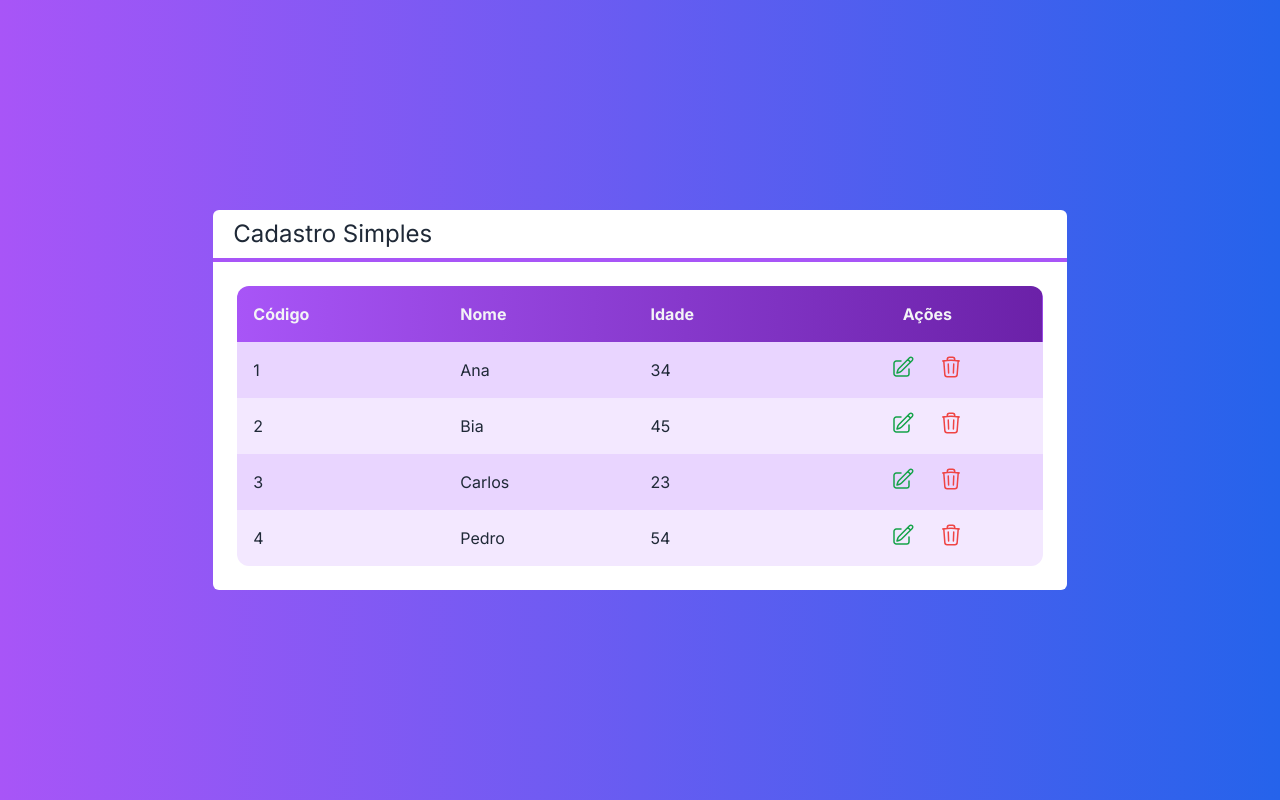
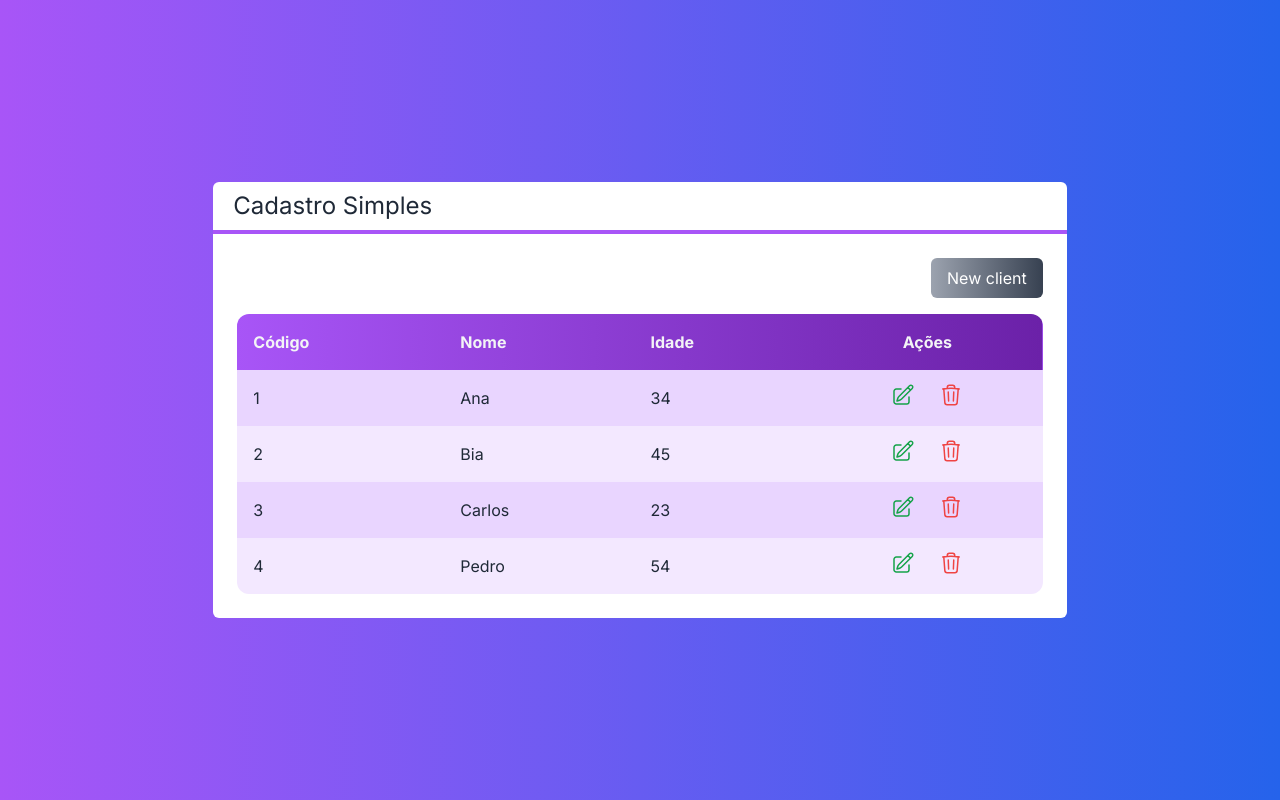
Before and after one commit to eobrunodias/client-management, a Next.js app: page / in a window 1280 px wide. Built offline with nearby package versions, Linux system fonts and the light colour scheme.

Commit message:
feat: add Button component

```diff
--- /dev/null
+++ b/src/components/Button.tsx
@@ -0,0 +1,21 @@
+interface ButtonProps {
+  cor?: "green" | "blue" | "gray";
+  className?: string;
+  children: React.ReactNode;
+}
+
+export default function Button(props: ButtonProps) {
+  const cor = props.cor ?? "gray";
+
+  return (
+    <button
+      className={`
+      bg-gradient-to-r from-${cor}-400 to-${cor}-700
+      text-white px-4 py-2 rounded-md
+      ${props.className}
+    `}
+    >
+      {props.children}
+    </button>
+  );
+}
--- a/src/pages/index.tsx
+++ b/src/pages/index.tsx
@@ -1,3 +1,4 @@
+import Button from "@/components/Button";
 import Layout from "@/components/Layout";
 import Table from "@/components/Table";
 import Cliente from "@/core/Cliente";
@@ -26,6 +27,9 @@ export default function Home() {
       className={`flex h-screen justify-center items-center bg-gradient-to-r from-purple-500 to-blue-600 ${inter.className}`}
     >
       <Layout titulo="Cadastro Simples">
+        <div className="flex justify-end">
+          <Button className="mb-4">New client</Button>
+        </div>
         <Table
           clientes={clientes}
           clienteSelecionado={clienteSelecionado}
--- a/tailwind.config.ts
+++ b/tailwind.config.ts
@@ -5,6 +5,10 @@ const config: Config = {
     "./src/pages/**/*.{js,ts,jsx,tsx,mdx}",
     "./src/components/**/*.{js,ts,jsx,tsx,mdx}",
     "./src/app/**/*.{js,ts,jsx,tsx,mdx}",
+  ],
+  safelist: [
+    { pattern: /from-(green|blue|gray)-(400|500|700)/ },
+    { pattern: /to-(green|blue|gray)-(400|500|700)/ },
   ],
   theme: {
     extend: {
```
